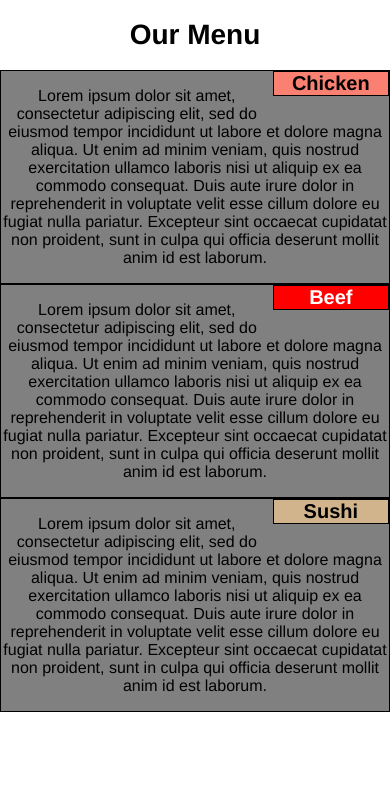
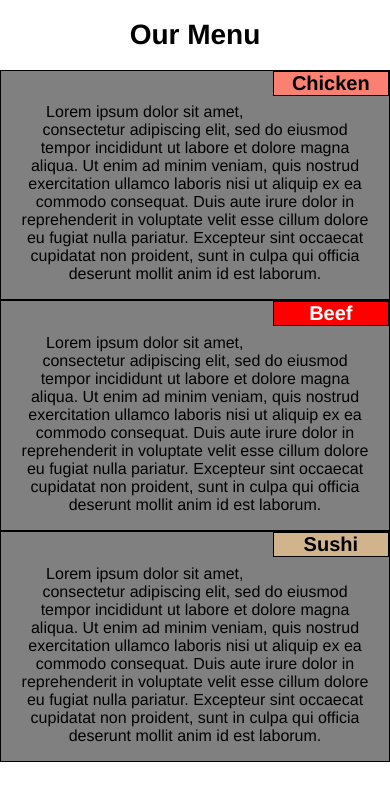
Before and after one commit to nklein9/coursera_html-css-javascript-for-web-developers, a plain HTML site: page module2-solution/index.html in a window 390 px wide. Drawn offline with Linux system fonts and the light colour scheme.

Commit message:
fixed text spacing issues. Just tablet row fill left.

```diff
--- a/module2-solution/css/mod2-framework.css
+++ b/module2-solution/css/mod2-framework.css
@@ -17,15 +17,20 @@ h2 {
     width: 30%;
     float: right;
 }
-#subheader-1{
+#subheader-1 {
     background-color: salmon;
 }
-#subheader-2{
+#subheader-2 {
     background-color: red;
     color: white;
 }
-#subheader-3{
+#subheader-3 {
     background-color: tan;
+}
+p {
+    margin-top: 8.5%;
+    margin-left: 1em;
+    margin-right: 1em;
 }
 
 /* Simple Responsive Framework. */
```
